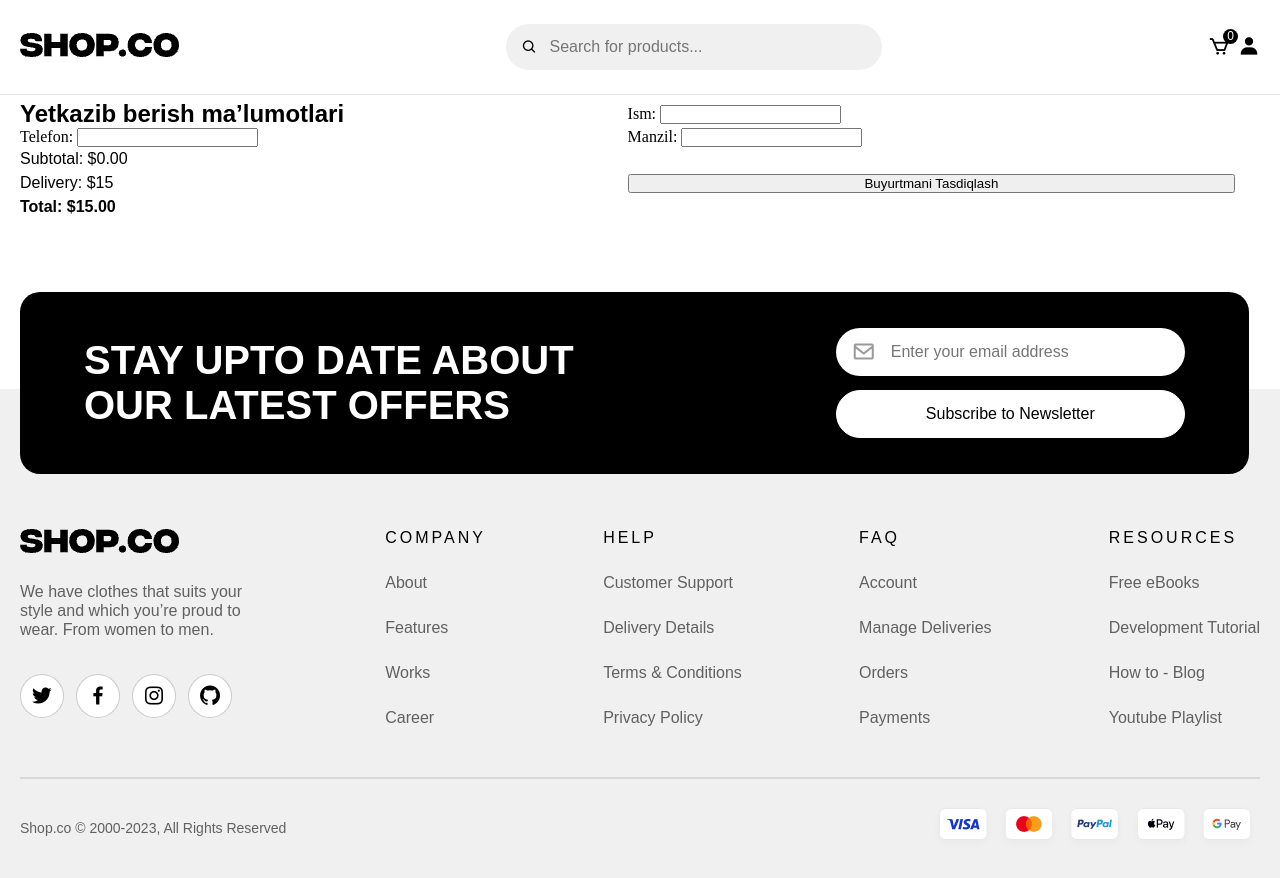
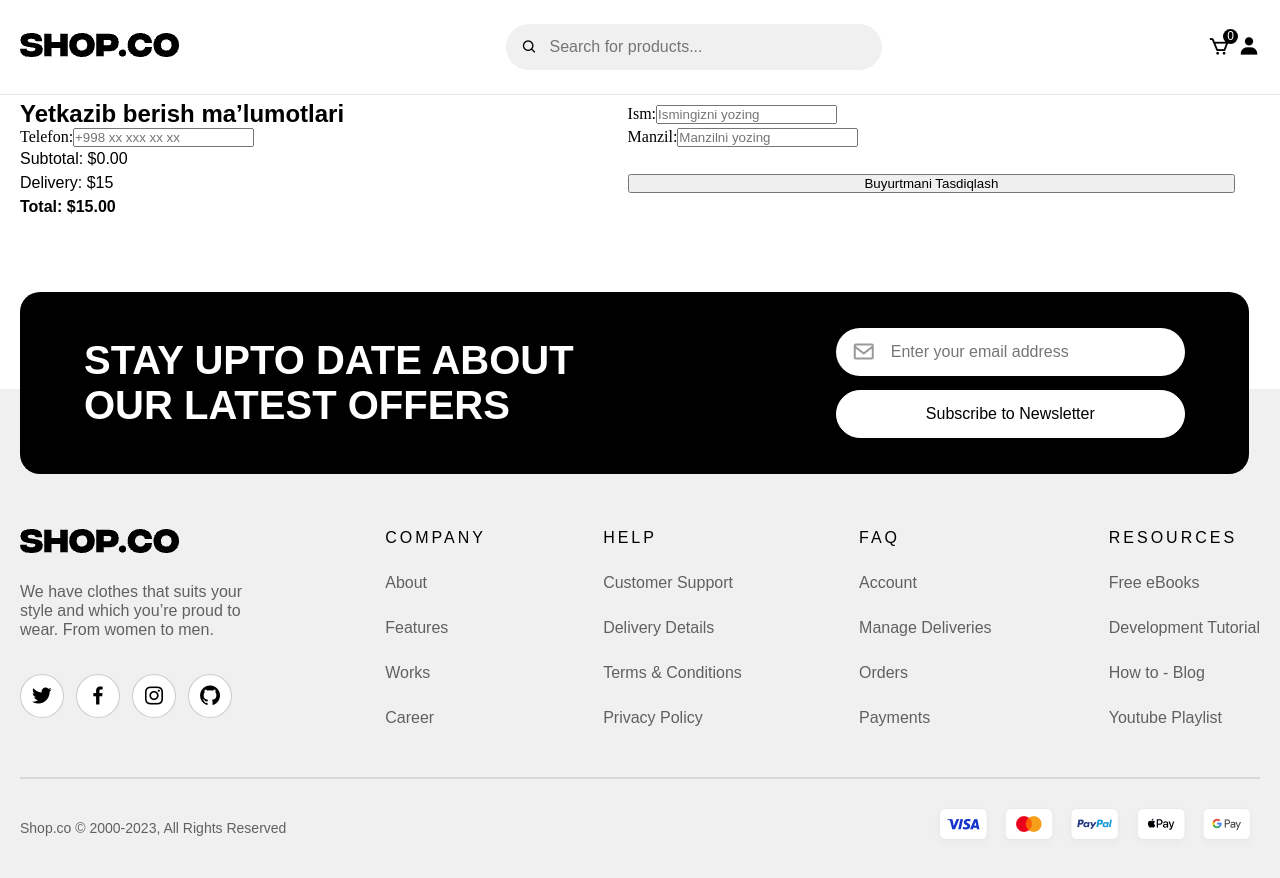
Before and after one commit to saidjon02/FeelFood, a React (Vite) app: page /checkout in a window 1280 px wide. Built offline with nearby package versions, Linux system fonts and the light colour scheme; a web font is replaced by a local one.

Commit message:
edit server.js

```diff
--- a/src/components/CheckOut.jsx
+++ b/src/components/CheckOut.jsx
@@ -14,7 +14,8 @@ function CheckOut() {
 
   const handleSubmit = async (e) => {
     e.preventDefault();
-    const list = state.map(i => `• ${i.name} x ${i.quantity}`).join('\n');
+
+    const list = state.map((item) => `• ${item.name} x ${item.quantity}`).join('\n');
     const message = [
       '🛒 *Yangi Zakaz*',
       `👤 Ism: ${name}`,
@@ -28,16 +29,17 @@ function CheckOut() {
       `🚚 Delivery: $${deliveryFee}`,
       `*Total:* $${total.toFixed(2)}`,
     ].join('\n');
-// CheckOut komponentida
 
     try {
-      const resp = await fetch('http://localhost:5000/api/send-telegram', {
+      const resp = await fetch('/api/send-telegram', {
         method: 'POST',
         headers: { 'Content-Type': 'application/json' },
         body: JSON.stringify({ message }),
       });
+
       const data = await resp.json();
       console.log('🚀 Telegram javobi:', data);
+
       dispatch({ type: 'CLEAR' });
       setSubmitted(true);
     } catch (err) {
@@ -48,7 +50,7 @@ function CheckOut() {
   if (submitted) {
     return (
       <div className="checkout container wrap">
-        <h2>Rahmat, zakazingiz qabul qilindi!</h2>
+        <h2>✅ Rahmat, zakazingiz qabul qilindi!</h2>
       </div>
     );
   }
@@ -56,14 +58,46 @@ function CheckOut() {
   return (
     <form onSubmit={handleSubmit} className="checkout container wrap">
       <h2>Yetkazib berish ma’lumotlari</h2>
-      <label>Ism: <input value={name} onChange={e => setName(e.target.value)} required /></label>
-      <label>Telefon: <input type="tel" value={phone} onChange={e => setPhone(e.target.value)} required /></label>
-      <label>Manzil: <input value={address} onChange={e => setAddress(e.target.value)} required /></label>
+
+      <label>
+        Ism:
+        <input
+          value={name}
+          onChange={(e) => setName(e.target.value)}
+          placeholder="Ismingizni yozing"
+          required
+        />
+      </label>
+
+      <label>
+        Telefon:
+        <input
+          type="tel"
+          value={phone}
+          onChange={(e) => setPhone(e.target.value)}
+          placeholder="+998 xx xxx xx xx"
+          required
+        />
+      </label>
+
+      <label>
+        Manzil:
+        <input
+          value={address}
+          onChange={(e) => setAddress(e.target.value)}
+          placeholder="Manzilni yozing"
+          required
+        />
+      </label>
+
       <div>
         <p>Subtotal: ${subtotal.toFixed(2)}</p>
         <p>Delivery: ${deliveryFee}</p>
-        <p><strong>Total: ${total.toFixed(2)}</strong></p>
+        <p>
+          <strong>Total: ${total.toFixed(2)}</strong>
+        </p>
       </div>
+
       <button type="submit">Buyurtmani Tasdiqlash</button>
     </form>
   );
```
Also changed, not shown: server.js (+45 -5 lines).
